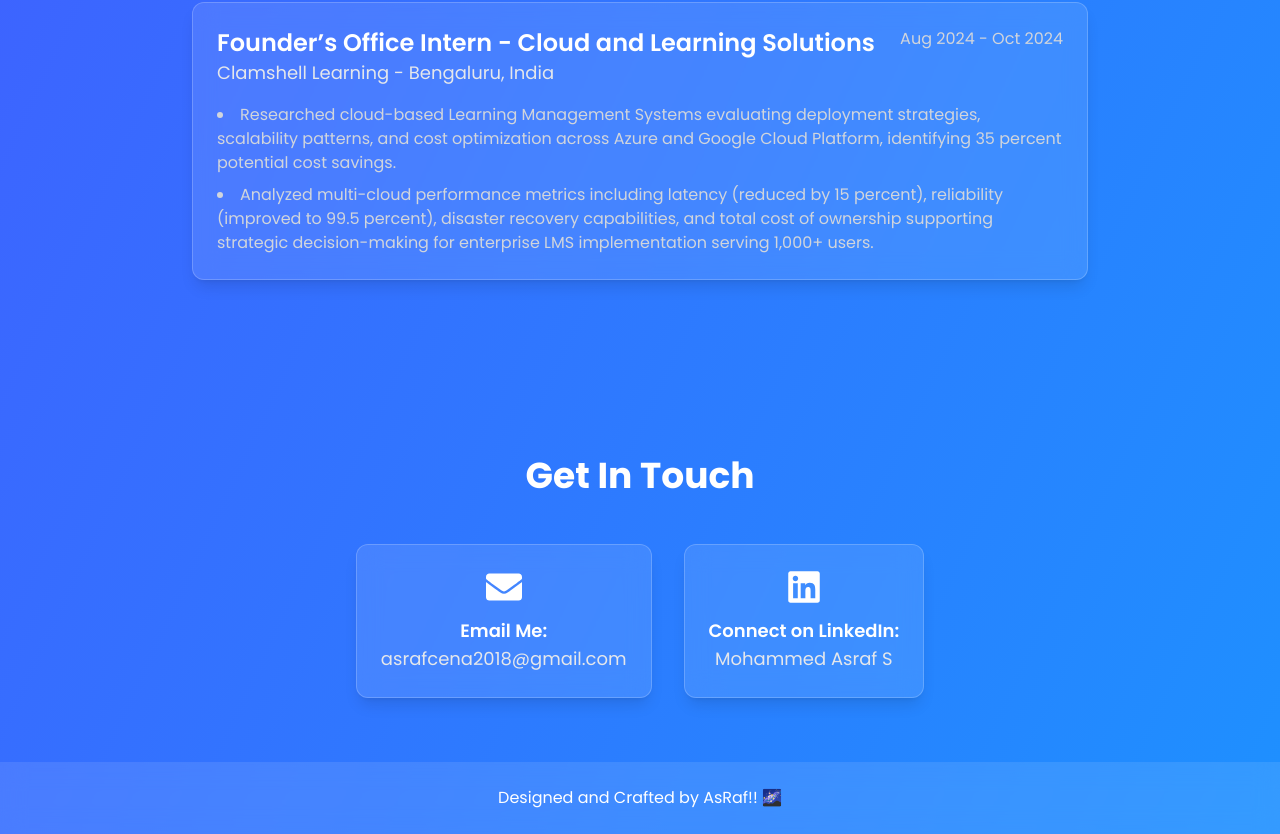
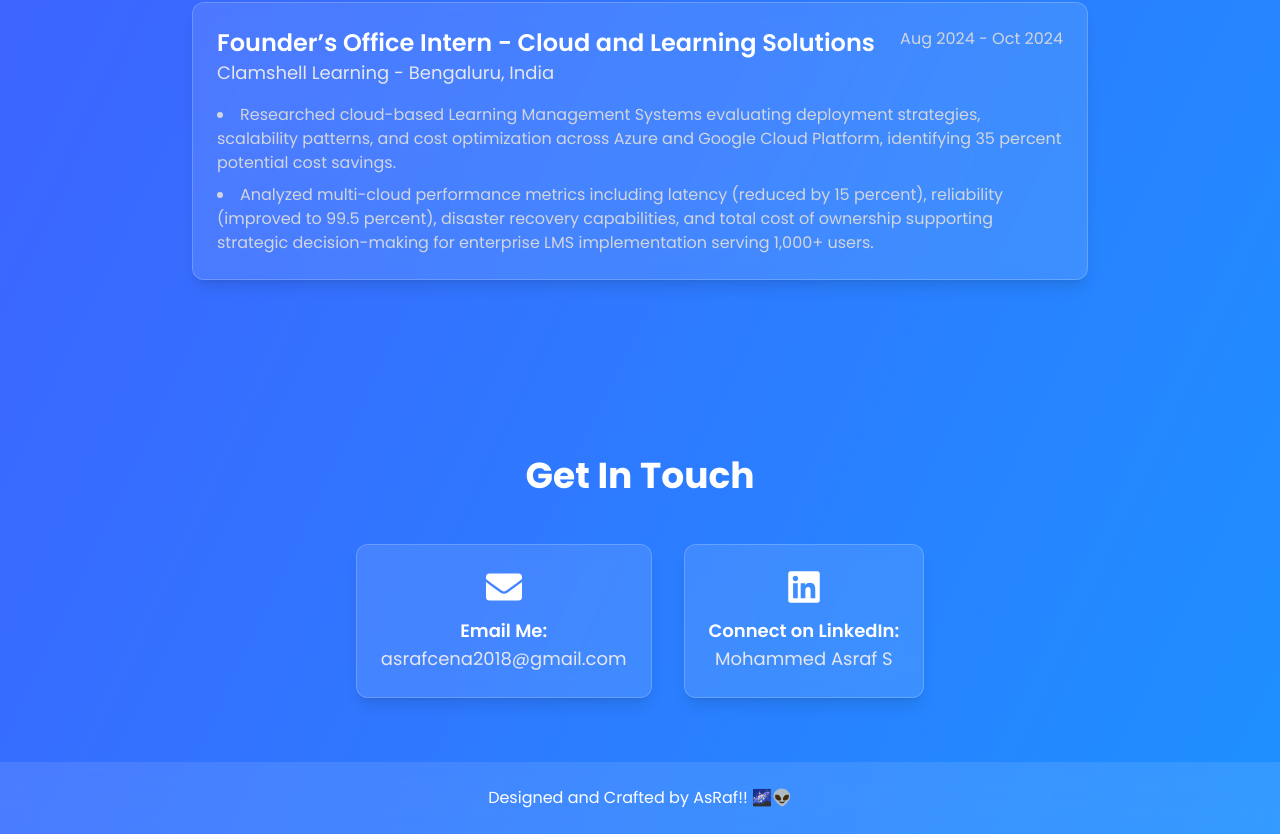
Before and after one commit to Mohammed-Asraf/asraf_portfolio, a Next.js app: page / in a window 1280 px wide. Shown: the part 1869-2703 px from the top of the page. Built offline with nearby package versions, Linux system fonts and the light colour scheme.

Commit message:
feat: Add alien emoji to footer text

```diff
--- a/src/components/Footer.tsx
+++ b/src/components/Footer.tsx
@@ -2,7 +2,7 @@ const Footer = () => {
   return (
     <footer className="bg-white/10 backdrop-blur-md text-white py-6 text-center">
       <div className="container mx-auto px-4">
-        <p>Designed and Crafted by AsRaf!! 🌌</p>
+        <p>Designed and Crafted by AsRaf!! 🌌👽</p>
       </div>
     </footer>
   );
```
